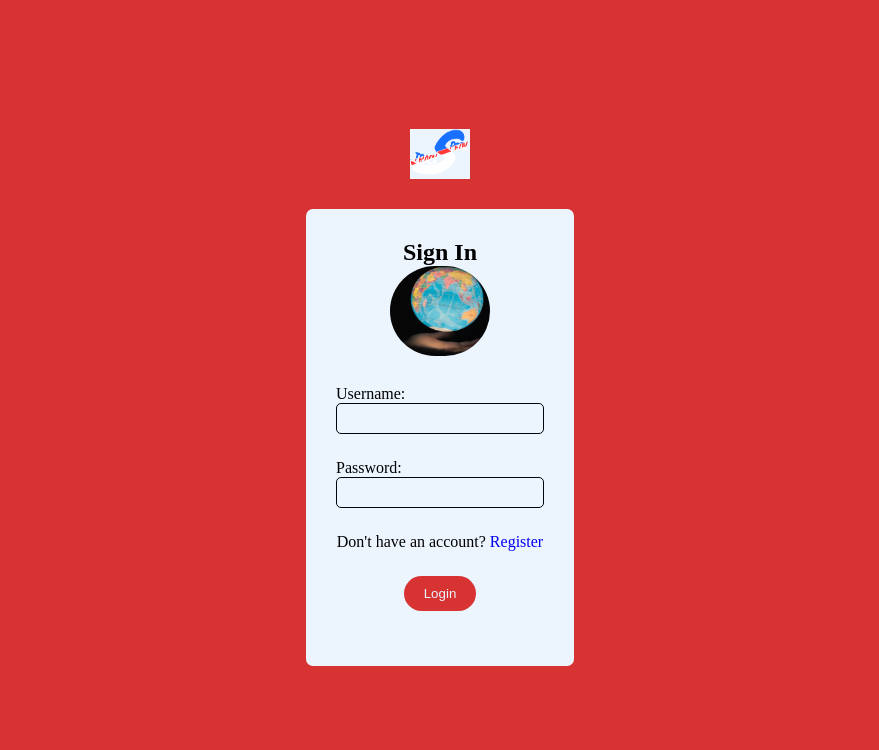
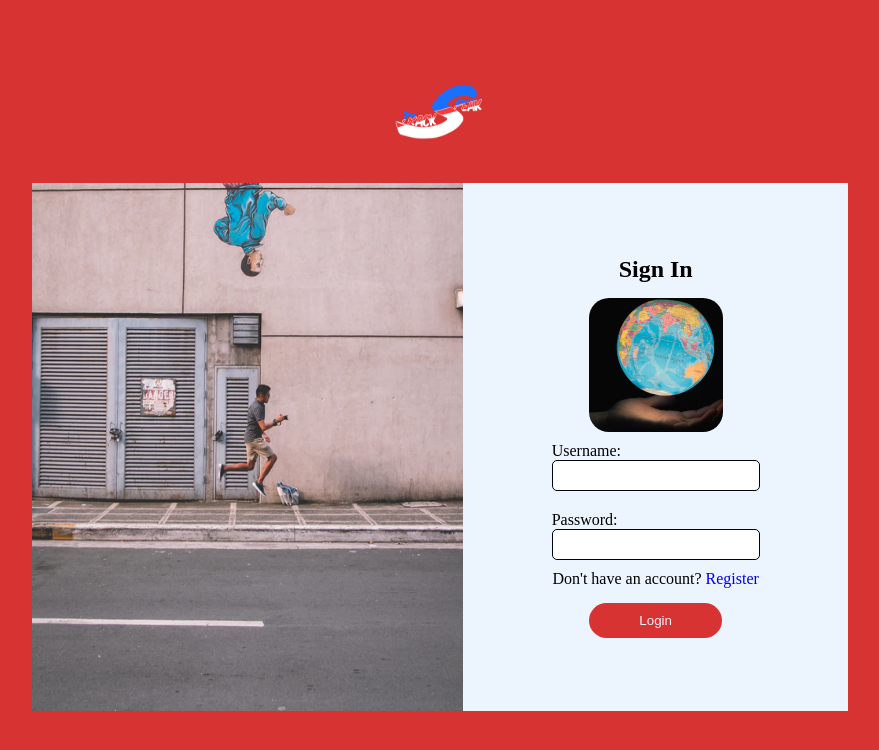
Before and after one commit to issdomingoss/habits-management, a React (Create React App) app: page /login in a window 1280 px wide. Shown: the top 750 px of the page, without its empty margins (200-1079 px from the left). Built offline with nearby package versions, Linux system fonts and the light colour scheme.

Commit message:
fix: fixing bug about style and alignment in Login, Register and Home

```diff
--- a/src/pages/Login/index.jsx
+++ b/src/pages/Login/index.jsx
@@ -7,10 +7,13 @@ import { useHistory } from 'react-router';
 
 import logo from '../../assets/logo_Speak_Tracks.PNG';
 import img_login from '../../assets/image 4.png';
+import img_desktop from '../../assets/image 3.png';
 
 import api from '../../services/api';
 
-import { ContainerBackGround, Form, ContainerInputLogin, Img, ButtonLogin } from './style';
+import { ContainerBackGround, Form, ContainerInputLogin,
+        ImgLogo, ButtonLogin, ImgLogin, ContainerDesktop,
+        ContainerImgDesktop } from './style';
 
 const PageLogin = () => {
 
@@ -29,20 +32,16 @@ const PageLogin = () => {
             .required('Required field!')
     });
 
-    //faz a conexão do meu formulário com meu schema
     const { register, handleSubmit, formState: { errors }, reset } = useForm({resolver: yupResolver(schema)});
     const history = useHistory();
 
     const handleMyForm = (data) => {
-        //data é um objeto onde podemos enviar para API usando um get para criar um usuário
         const { username, password } = data;
         const sendToAPI = { username, password };
 
-        //AXIOS AQUI
         api.post('/sessions/', sendToAPI)
         .then(response => {
             reset();
-            console.log(response);
             localStorage.setItem('token', JSON.stringify(response.data.access));
             history.push('/dashboard');
 
@@ -53,13 +52,19 @@ const PageLogin = () => {
 
         <ContainerBackGround>
 
-            <Img alt='img_logo' src={ logo } />
+            <Link to='/'><ImgLogo alt='img_logo' src={ logo } /></Link>
+
+            <ContainerDesktop>
+
+                <ContainerImgDesktop>
+                    <img alt='img_desktop' src={ img_desktop } />
+                </ContainerImgDesktop>
 
                 <Form onSubmit={ handleSubmit(handleMyForm) }>
 
                     <h2>Sign In</h2>
 
-                <img alt='img_logo' src={ img_login }/>
+                    <ImgLogin alt='img_logo' src={ img_login }/>
 
                     <ContainerInputLogin>
                         <label>Username:</label>
@@ -82,6 +87,7 @@ const PageLogin = () => {
                     </div>
                 </Form>
 
+            </ContainerDesktop>
         </ContainerBackGround>
 
     )
--- a/src/pages/Login/style.jsx
+++ b/src/pages/Login/style.jsx
@@ -1,8 +1,8 @@
 import styled from 'styled-components';
 
 export const ContainerBackGround = styled.div`
-    background-color:var(--red);
-    height:100vh;
+    background-color: var(--red);
+    height: 100vh;
     display: flex;
     flex-direction: column;
     align-items: center;
@@ -13,29 +13,15 @@ export const ContainerBackGround = styled.div`
 export const Form = styled.form`
     padding: 30px;
     background-color: var(--white);
-    border-radius: 7px;
-    margin-bottom: 35px;
 
-    img{
-        border-radius:100px;
-        width: 100px;
-        height: 90px;
-    }
+    display: flex;
+    flex-direction: column;
+    justify-content: center;
+    align-items: center;
 
-    div{
-        margin:25px 0px;
-
-        input{
-            background-color:var(--white);
-            border: 1px solid var(--black);
-            border-radius: 5px;
-            padding: 7px;
-            width: 208px;
-        }
-
-        input:focus{
-            background-color:white;
-        }
+    @media (min-width:768px){
+        width: 50%;
+        height: 100%;
     }
 `;
 
@@ -43,24 +29,68 @@ export const ContainerInputLogin = styled.div`
     display: flex;
     flex-direction: column;
     text-align: left;
+
+    margin: 10px 0px;
+
+    input{
+            border: 1px solid var(--black);
+            border-radius: 5px;
+            padding: 7px;
+            width: 208px;
+        }
+
+    input:focus{
+            background-color: #fff;
+        }
 `;
 
-export const Img = styled.img`
-    width: 60px;
-    height: 50px;
-    margin: 30px 0px;
+export const ImgLogo = styled.img`
+    width: 90px;
+    height: 60px;
+    margin: 15px 0px;
 `;
 
 export const ButtonLogin = styled.button`
     background-color:var(--red);
     border: none;
-    padding: 10px 20px;
+    padding: 10px 50px;
     border-radius:20px;
     color:var(--white);
+    margin-top: 15px;
 
     &:hover{
-        color:var(--black);
-        transition:0.5s;
+        color: var(--black);
+        transition: 0.5s;
         cursor: pointer;
     }
 `;
+
+export const ImgLogin = styled.img`
+    margin-top: 15px;
+    border-radius: 20px;
+`;
+
+//desktop
+
+export const ContainerDesktop = styled.div`
+    display: flex;
+
+    @media (min-width: 768px){
+        margin: 20px;
+    }
+`;
+
+export const ContainerImgDesktop = styled.div`
+    img{
+        display: none;
+    }
+
+    @media (min-width: 768px){
+        img{
+            display: block;
+            height: 100%;
+            width: 100%;
+        }
+
+    }
+`;
--- a/src/pages/Register/index.jsx
+++ b/src/pages/Register/index.jsx
@@ -9,11 +9,10 @@ import api from '../../services/api';
 
 //styles
 import { ContainerBackGround, Form, Img, ContainerInputs, Title,
-        ButtonCreateAccount } from './style';
+        ButtonCreateAccount, ContainerDesktop, ContainerImgRegister } from './style';
 //imagens
 import logo from '../../assets/logo_Speak_Tracks.PNG';
-import { SetIntegrityLevel } from 'es-abstract/es2016';
-
+import img_register_desktop from '../../assets/image 5.png';
 
 const PageRegister = () => {
 
@@ -65,7 +64,13 @@ const PageRegister = () => {
         <ContainerBackGround>
 
             {/* add link para to PageHome */}
-            <Img alt='img_logo' src={ logo } />
+            <Link to='/'><Img alt='img_logo' src={ logo } /></Link>
+
+            <ContainerDesktop>
+
+                <ContainerImgRegister>
+                    <img alt='img_register_desktop' src={img_register_desktop }/>
+                </ContainerImgRegister>
 
                 <Form onSubmit={ handleSubmit(handleMyForm) }>
 
@@ -101,8 +106,8 @@ const PageRegister = () => {
                     </div>
                 </Form>
 
+            </ContainerDesktop>
         </ContainerBackGround>
-
     )
 }
 
--- a/src/pages/Register/style.jsx
+++ b/src/pages/Register/style.jsx
@@ -12,23 +12,31 @@ export const ContainerBackGround = styled.div`
 `;
 
 export const Form = styled.form`
+    padding: 30px;
     background-color: var(--white);
-    padding: 30px;
-    border-radius: 7px;
-    margin-bottom: 50px;
+
+    display: flex;
+    flex-direction: column;
+    justify-content: center;
+    align-items: center;
+
+    @media (min-width:768px){
+        width: 50%;
+        height: 100%;
+    }
 `;
 
 export const Img = styled.img`
-    width: 60px;
-    height: 50px;
-    margin: 30px 0px;
+    width: 90px;
+    height: 60px;
+    margin: 15px 0px;
 `;
 
 export const ContainerInputs = styled.div`
     display: flex;
     flex-direction: column;
     text-align: left;
-    margin: 25px 0px;
+    margin: 10px 0px;
 
     input{
         background-color:var(--white);
@@ -51,8 +59,9 @@ export const ButtonCreateAccount = styled.button`
     background-color:var(--red);
     border: none;
     padding: 10px 20px;
-    border-radius:20px;
-    color:var(--white);
+    border-radius: 20px;
+    color: var(--white);
+    margin: 20px;
 
     &:hover{
         color:var(--black);
@@ -60,3 +69,29 @@ export const ButtonCreateAccount = styled.button`
         cursor: pointer;
     }
 `;
+
+//desktop
+
+export const ContainerDesktop = styled.div`
+    display: flex;
+
+    @media (min-width: 768px){
+        margin: 20px;
+    }
+`;
+
+export const ContainerImgRegister = styled.div`
+
+    img{
+        display: none;
+    }
+
+    @media (min-width: 768px){
+        img{
+            display: block;
+            height: 100%;
+            width: 100%;
+        }
+
+    }
+`;
--- a/src/styles/global.js
+++ b/src/styles/global.js
@@ -13,8 +13,11 @@ export default createGlobalStyle`
     margin: 0;
     padding: 0;
     outline: none;
+    box-sizing: border-box;
+}
+
+body{
     background-color: var(--white);
-    box-sizing: border-box;
 }
 
 a{
```
Lines whose indentation alone changed are shown as unchanged.
